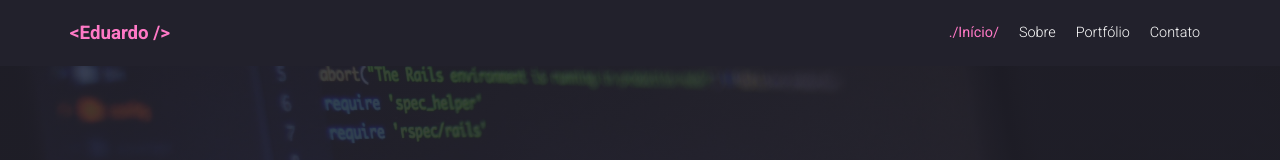
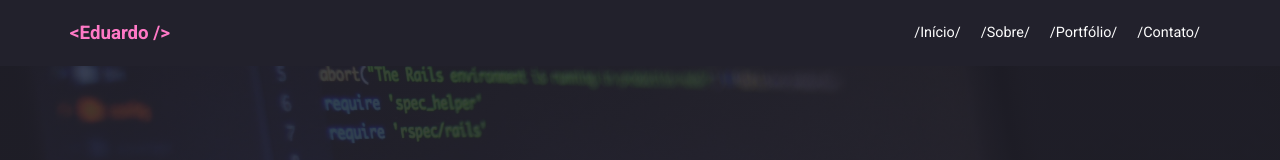
Before and after one commit to eidiinnn/personal-site, a React (Create React App) app: page / in a window 1280 px wide. Shown: the top 160 px of the page. Built offline with nearby package versions, Linux system fonts and the light colour scheme; no server answers.

Commit message:
make the menu works

```diff
--- a/src/components/contato/contato.js
+++ b/src/components/contato/contato.js
@@ -4,7 +4,7 @@ import "./contato.css";
 export default class Contato extends Component {
   render() {
     return (
-      <section className="default-section contato-section">
+      <section id="contato" className="default-section contato-section">
         <h1 className="default-selection-h1 contato-h1">Contato</h1>
         <form className="contato-form" action="" method="post">
           <label className="contato-label">Email:</label>
--- a/src/components/header/header.js
+++ b/src/components/header/header.js
@@ -6,7 +6,7 @@ import "./header.css";
 export default class Menu extends Component {
   render() {
     return (
-      <header className="header-head">
+      <header id="inicio" className="header-head">
         <div className="header-container">
           <BiCodeAlt className="header-container-icon" />
           <div className="header-container-text">
--- a/src/components/menu/menu.css
+++ b/src/components/menu/menu.css
@@ -26,11 +26,11 @@
 
 .menu-li {
   padding: 10px;
+  color: var(--white-color);
+  font-weight: 400;
 }
-
-.menu-li-Selected {
-  color: var(--pink-color) !important ;
-  font-weight: 400 !important;
+.menu-li:hover {
+  color: var(--pink-color) !important;
 }
 
 @media only screen and (max-width: 480px) {
--- a/src/components/menu/menu.js
+++ b/src/components/menu/menu.js
@@ -7,10 +7,18 @@ export default class Menu extends Component {
       <nav className="menu-nav">
         <h3 className="menu-h3">&lt;Eduardo&nbsp;/&gt;</h3>
         <ul className="menu-ul">
-          <li className="menu-li menu-li-Selected">./Início/</li>
-          <li className="menu-li">Sobre</li>
-          <li className="menu-li">Portfólio</li>
-          <li className="menu-li">Contato</li>
+          <a href="#inicio">
+            <li className="menu-li menu-li-Selected">/Início/</li>
+          </a>
+          <a href="#sobre">
+            <li className="menu-li">/Sobre/</li>
+          </a>
+          <a href="#portfolio">
+            <li className="menu-li">/Portfólio/</li>
+          </a>
+          <a href="#contato">
+            <li className="menu-li">/Contato/</li>
+          </a>
         </ul>
       </nav>
     );
--- a/src/components/portfolio/portfolio.js
+++ b/src/components/portfolio/portfolio.js
@@ -6,7 +6,7 @@ import "./portfolio.css";
 export default class Portfolio extends Component {
   render() {
     return (
-      <section className="default-section portfolio-section">
+      <section id="portfolio" className="default-section portfolio-section">
         <h1 className="default-selection-h1 portfolio-h1">Portfólio</h1>
         <List />
         <Tecnologias />
--- a/src/components/sobre/sobre.js
+++ b/src/components/sobre/sobre.js
@@ -5,7 +5,7 @@ import "./sobre.css";
 export default class Sobre extends Component {
   render() {
     return (
-      <section className="default-section sobre-section">
+      <section id="sobre" className="default-section sobre-section">
         <div className="sobre-container">
           <img className="sobre-profile-image" src="/profile.jpg" alt="it's me"></img>
           <h1 className="sobre-h1">Eduardo da Silva</h1>
```
